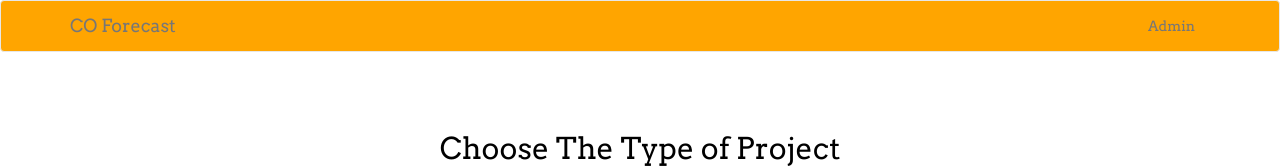
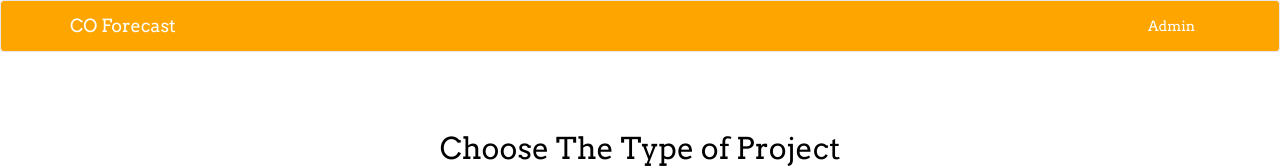
Before and after one commit to mateoholman/MeterTcoDates, a React (Create React App) app: page / in a window 1280 px wide. Shown: the top 168 px of the page. Built offline with nearby package versions, Linux system fonts and the light colour scheme.

Commit message:
Fixed navbar collapse, changed text coloring

```diff
--- a/src/components/Header.js
+++ b/src/components/Header.js
@@ -12,6 +12,7 @@ class Header extends Component {
             <Navbar.Brand>
               CO Forecast
             </Navbar.Brand>
+            <Navbar.Toggle />
           </Navbar.Header>
           <Navbar.Collapse>
           <Nav pullRight>
--- a/src/styles/header.css
+++ b/src/styles/header.css
@@ -1,3 +1,11 @@
 .header .navbar {
   background-color: orange;
 }
+
+.header .navbar .navbar-brand {
+  color: white;
+}
+
+.header .navbar-default .navbar-nav>li>a {
+  color: white;
+}
```
